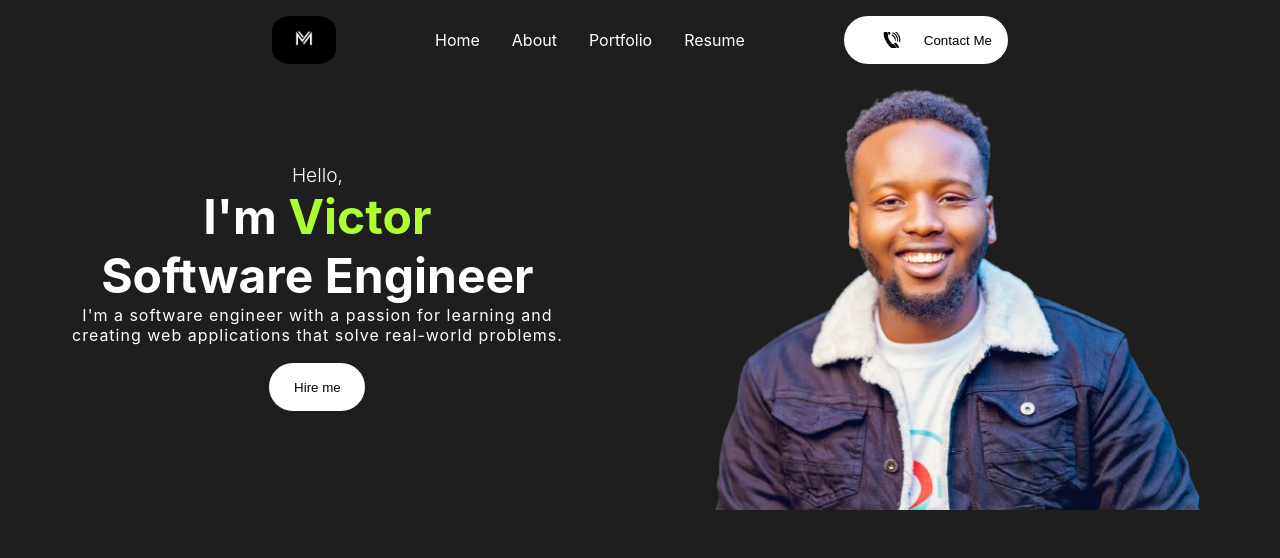
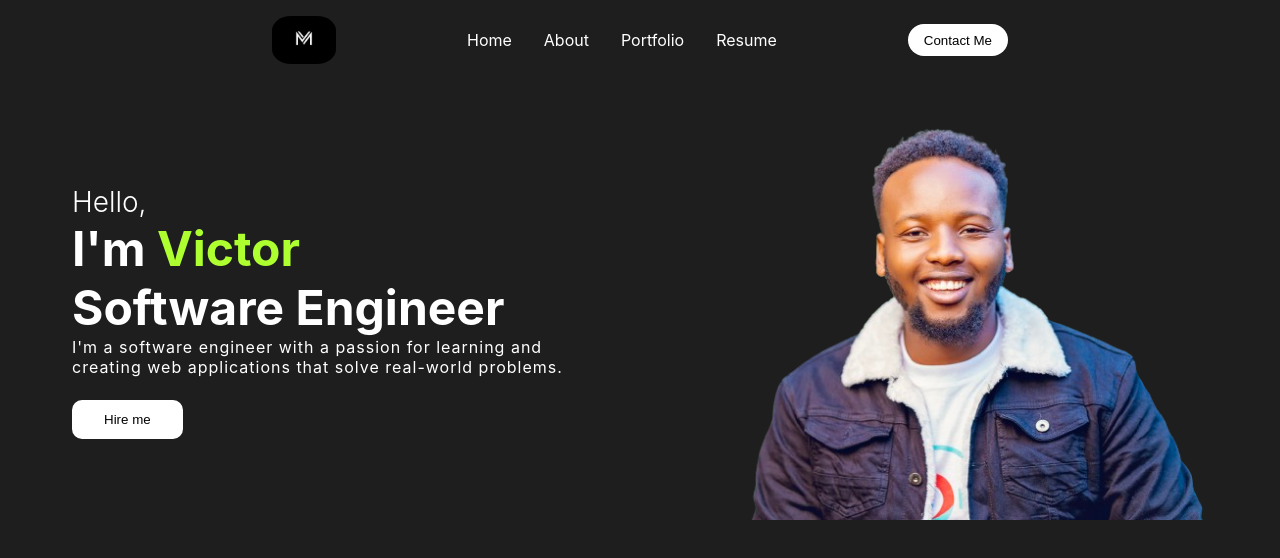
Before and after one commit to maruruis/portofolio-ian, a React (Create React App) app in the folder client/client/: page / in a window 1280 px wide. Shown: the top 558 px of the page. Built offline with nearby package versions, Linux system fonts and the light colour scheme.

Commit message:
updated the styling on the into-content

```diff
--- a/client/client/src/Components/Intro.js
+++ b/client/client/src/Components/Intro.js
@@ -8,9 +8,7 @@ export default function Intro() {
     <section id='intro'>
       <div className='intro-content'>
         <span className='hello'>Hello,</span>
-        <span className='IntroText'>
-          I'm <span className='introName'>Victor</span>
-          <br />
+        <span className='IntroText'>I'm <span className='introName'>Victor</span><br />
           Software Engineer
         </span>
         <p className='introPara'>
@@ -20,9 +18,7 @@ export default function Intro() {
           <button className='introBtn'>Hire me</button>
         </Link>
       </div>
-      <div className="image-container">
         <img src={bg} alt='profile' className='bg-image' />
-      </div>
     </section>
   );
 }
--- a/client/client/src/Css/Intro.css
+++ b/client/client/src/Css/Intro.css
@@ -1,40 +1,40 @@
 #intro {
+    width: 100vw;
+    margin: 0 auto;
+    overflow: hidden;
+    max-width: 75rem;
+    height: 100vh;
+    position: relative;
     display: flex;
     align-items: center;
-    margin: 0 auto;
-    max-width: 75rem;
-    width: 100vw;
-  }
-
-  .image-container {
-    flex: 1;
-    display: flex;
-    align-items: center;
-    justify-content: center;
+    justify-content: space-between;
+    top: -10rem;
   }
 
   .bg-image {
+    position: absolute;
+    z-index: -3;
+    object-fit: contain;
     height: 100%;
-    width: 100%;
-    max-width: 100%;
-    height: auto;
-    object-fit: cover;
-    border-radius: 2rem;
+    width: 50%;
+    right: 0;
+    top: 0;
   }
 
   .intro-content {
     padding: 2rem;
+    font-size: 3rem;
     font-weight: 700;
-    text-align: center;
-    font-size: 3rem;
     display: flex;
     flex-direction: column;
     justify-content: center;
-    align-items: center;
+    max-width: 50%;
+    position: relative;
+    z-index: 1; /* Ensure content appears above the image */
   }
 
   .hello {
-    font-size: 1.2rem;
+    font-size: 1.75rem;
     font-weight: 300;
   }
 
@@ -47,65 +47,17 @@
     font-weight: 400;
     letter-spacing: 1px;
   }
-  .intoText{
-    font-size: medium;
-  }
 
   .introBtn {
     background: white;
     margin: 1rem 0;
-    padding: auto;
+    padding: 0.75rem 2rem;
     border: none;
-    border-radius: 2rem;
-    height: 3rem;
-    width: 6rem;
+    border-radius: 10px;
+    cursor: pointer;
+    transition: background-color 0.3s ease;
   }
 
-   /* #intro{
-    height: calc(100vh - 4rem);
-    width: 100vw;
-    max-width: 75rem;
-    margin: 0 auto;
-    overflow: hidden;
-    position: relative;
-}
-.bg-image{
-    position: absolute;
-    top:-1rem;
-    right: 0;
-    z-index: -1;
-    object-fit: cover;
-    height: 100%;
-    width: 100%;
-}
-.intro-content{
-    height: 100vh;
-    width: 100vh;
-    padding: 2rem;
-    font-size: 3rem;
-    font-weight: 700;
-    display: flex;
-    flex-direction: column;
-    justify-content: center;
-    align-items: center;
-}
-.hello{
-    font-size: 1.7rem;
-    font-weight: 300;
-}
-.introName{
-    color: greenyellow;
-}
-.introPara{
-    font-size: medium;
-    font-weight: 400;
-}
-.introBtn{
-    background: white;
-    margin: 1rem 0;
-    padding: auto;
-    border: none;
-    border-radius: 2rem;
-    height: 3rem;
-    width: 6rem;
-} */
+  .introBtn:hover {
+    background: greenyellow;
+  }
--- a/client/client/src/Css/Navbar.css
+++ b/client/client/src/Css/Navbar.css
@@ -30,15 +30,11 @@
   background: white;
   color: black;
   border: none;
-  display: flex;
-  align-items: center;
-  justify-content: center;
   padding: 0 1rem;
+  cursor: pointer;
+  height: 2rem;
   border-radius: 2rem;
 }
-.desktopBtnImg{
-  object-fit: cover;
-  height: 1rem;
-  width: 2rem;
-  margin: 1rem;
+.desktopBtn:hover{
+  background-color: greenyellow;
 }
--- a/client/client/src/Layout/Navbar.js
+++ b/client/client/src/Layout/Navbar.js
@@ -15,7 +15,6 @@ const Navbar = () => {
             <Link className='desktopLink'>Resume</Link>
         </div>
         <button className='desktopBtn'>
-            <img src={phoneIcon} alt='' className='desktopBtnImg'/>
             Contact Me
         </button>
     </nav>
```
